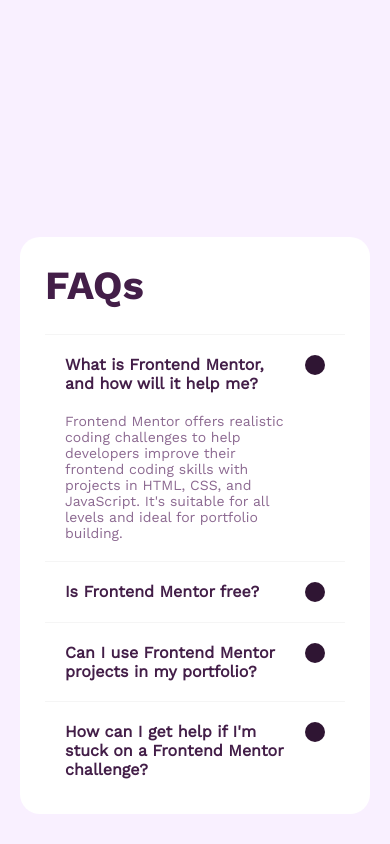
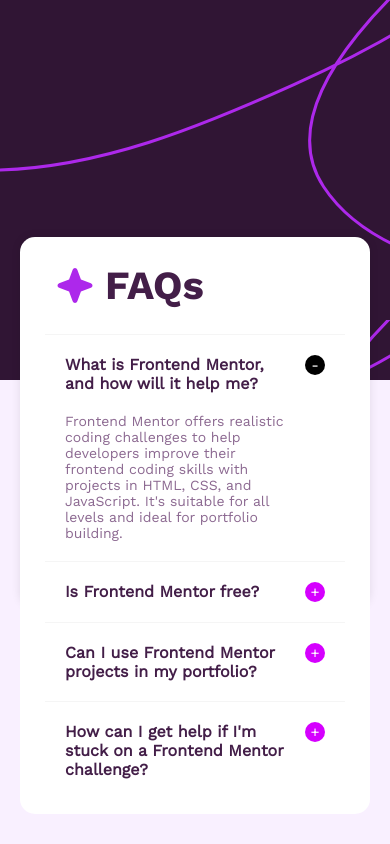
Before and after one commit to LuizFlavioPinto/FAQproject, a plain HTML site: page index.html in a window 390 px wide. Both pictures are taken after a click on the element "What is Frontend Mentor, and how will it help me?". Drawn offline with Linux system fonts and the light colour scheme.

Commit message:
Project Complete. First public version
HTML:

1. Added the background Img
2. Added the star icon

CSS:

1. Solved the text selection decoration problem
2. Stylized the background image
3. Added a box-shadow
4. Added a media query to change the hover on the mobile devices

JS:

1. Added a logic to hide the active paragraf on the onclick of other paragraf

```diff
--- a/index.html
+++ b/index.html
@@ -8,9 +8,16 @@
 </head>
 <body>
 
+<div class="backgroundImage"></div>
+
 <main>
 
+	<header>
+
+		<img src="icons/icon-star.svg" alt="Star Icon">
 		<h1>FAQs</h1>
+	</header>
+
 
 	<div class="questionsContainer">
 
@@ -21,7 +28,7 @@
 				<p>Frontend Mentor offers realistic coding challenges to help developers improve their frontend coding skills with projects in HTML, CSS, and JavaScript. It's suitable for all levels and ideal for portfolio building.</p>
 			</div>
 
-		<button onclick="changeVisibility(this)"></button>
+			<button onclick="changeVisibility(this)">+</button>
 
 		</div>
 
@@ -33,7 +40,7 @@
 				<p>Yes, Frontend Mentor offers both free and premium coding challenges, with the free option providing access to a range of projects suitable for all skill levels.</p>
 			</div>
 
-		<button onclick="changeVisibility(this)"></button>
+			<button onclick="changeVisibility(this)">+</button>
 
 		</div>
 
@@ -45,7 +52,7 @@
 				<p>Yes, you can use projects completed on Frontend Mentor in your portfolio. It's an excellent way to showcase your skills to potential employers!</p>
 			</div>
 
-		<button onclick="changeVisibility(this)"></button>
+			<button onclick="changeVisibility(this)">+</button>
 
 		</div>
 
@@ -57,15 +64,10 @@
 				<p>The best place to get help is inside Frontend Mentor's Discord community. There's a help channel where you can ask questions and seek support from other community members.</p>
 			</div>
 
-		<button onclick="changeVisibility(this)"></button>
+			<button onclick="changeVisibility(this)">+</button>
 
 		</div>
-
-
 	</div>
-
-
-
 
 </main>
 
--- a/script.js
+++ b/script.js
@@ -1,5 +1,41 @@
-function changeVisibility (button) {
-	let divText = button.parentNode.querySelector('p')
+function changeVisibility (clickedElement) {
+	let divText = clickedElement.parentNode.querySelector('p')
 
-	divText.style.display == 'flex' ? divText.style.display = 'none': divText.style.display = 'flex'
+	/* There's going to be some times that the user is going to click on the h2, and the
+		parentNode is not going to find the button, bacause the button is out of the texts div.
+		So, it's necessary to find the parentNode of the parentNode
+	*/
+	let button = clickedElement.parentNode.querySelector('button')
+	if (button == null) button = clickedElement.parentNode.parentNode.querySelector('button')
+
+	let questionsContainer = document.querySelector('.questionsContainer')
+	let questionButtons = questionsContainer.querySelectorAll('button')
+	let questionPs = questionsContainer.querySelectorAll('p')
+	let activeButton
+	let activeP
+
+	for (let i = 0; i < questionButtons.length; i++){
+		if (questionButtons[i].style.backgroundColor == 'black'){
+			activeButton = questionButtons[i]
+			activeP = questionPs[i]
+		}
+	}
+
+
+	if(divText.style.display == 'flex') {
+		divText.style.display = 'none'
+		button.style.backgroundColor = "hsl(290, 100%, 50%)"
+		button.textContent = '+'
+
+	} else if (divText.style.display == 'none' || divText.style.display == '') {
+		divText.style.display = 'flex'
+		button.style.backgroundColor = 'black'
+		button.textContent = '-'
+		if(activeButton){
+			activeButton.style.backgroundColor = "hsl(290, 100%, 50%)"
+			activeButton.textContent = "+"
+			activeP.style.display = 'none'
+		}
+	}
+
 }
--- a/style.css
+++ b/style.css
@@ -3,6 +3,13 @@
 	padding: 0px;
 	box-sizing: border-box;
 	font-family: 'Work Sans', sans-serif;
+}
+
+*::-moz-selection {
+  background-color: transparent;
+}
+*::selection {
+  background-color: transparent;
 }
 
 @font-face {
@@ -25,14 +32,35 @@
 	background-color: hsl(275, 100%, 97%);
 }
 
+.backgroundImage {
+	display: block;
+	position: absolute;
+	height: 45%;
+	width: 100%;
+	background-image: url("icons/background-pattern-desktop.svg");
+	top: 0px;
+	z-index: -1;
+}
+
 main {
 	display: flex;
 	flex-wrap: wrap;
 	max-width: 575px;
 	height: 370px;
 	background-color: white;
-	border-radius: 20px;
+	border-radius: 15px;
 	margin: 20px;
+	box-shadow: 0px 0px 10px rgb(0, 0, 0, 0.1);
+}
+
+header {
+	display: flex;
+	padding: 25px;
+	width: 100%;
+}
+
+header img {
+	margin: 0px 10px;
 }
 
 h1, h2 {
@@ -42,8 +70,6 @@
 
 h1 {
 	display: block;
-	width: 100%;
-	padding: 25px;
 	font-size: 40px;
 	font-family: 'Work Sans Bold';
 }
@@ -52,7 +78,7 @@
 	width: 100%;
 	background-color: white;
 	padding: 0px 25px 15px;
-	border-radius: 20px;
+	border-radius: 15px;
 }
 
 .question{
@@ -60,42 +86,48 @@
 	flex-wrap: wrap;
 	justify-content: space-between;
 	width: 100%;
-
 	padding: 20px;
 	border-top: 1.5px solid rgb(0, 0, 0, 0.04);
-}
-
-.question button {
-	border: none;
-	background-color: hsl(292, 42%, 14%);
-	border-radius: 50%;
-	width: 20px;
-	height: 20px;
 }
 
 .texts {
 	max-width: 85%;
 }
 
-
-p {
+.texts p {
 	display: none;
 	color: hsl(292, 16%, 49%);
 	margin-top: 20px;
 	font-size: 14px;
 }
 
-h2 {
+.texts h2 {
 	font-size: 16px;
 }
 
-
-button:hover {
-	background-color: hsl(290, 100%, 50%);
+.texts h2:hover {
+	color: hsl(290, 100%, 50%);
 	cursor: pointer;
 }
 
-h2:hover {
-	color: hsl(290, 100%, 50%);
+.question button {
+	border: none;
+	background-color: hsl(290, 100%, 50%);
+	color: white;
+	font-size: 15px;
+	border-radius: 50%;
+	width: 20px;
+	height: 20px;
+}
+
+
+.question button:hover {
 	cursor: pointer;
 }
+
+
+@media only screen and (max-width: 1024px) {
+	.texts h2:hover {
+		color: hsl(292, 42%, 20%);
+	}
+}
```
Also changed, not shown: icons/background-pattern-desktop.svg (added), icons/icon-star.svg (added). Lines whose indentation alone changed are shown as unchanged.
